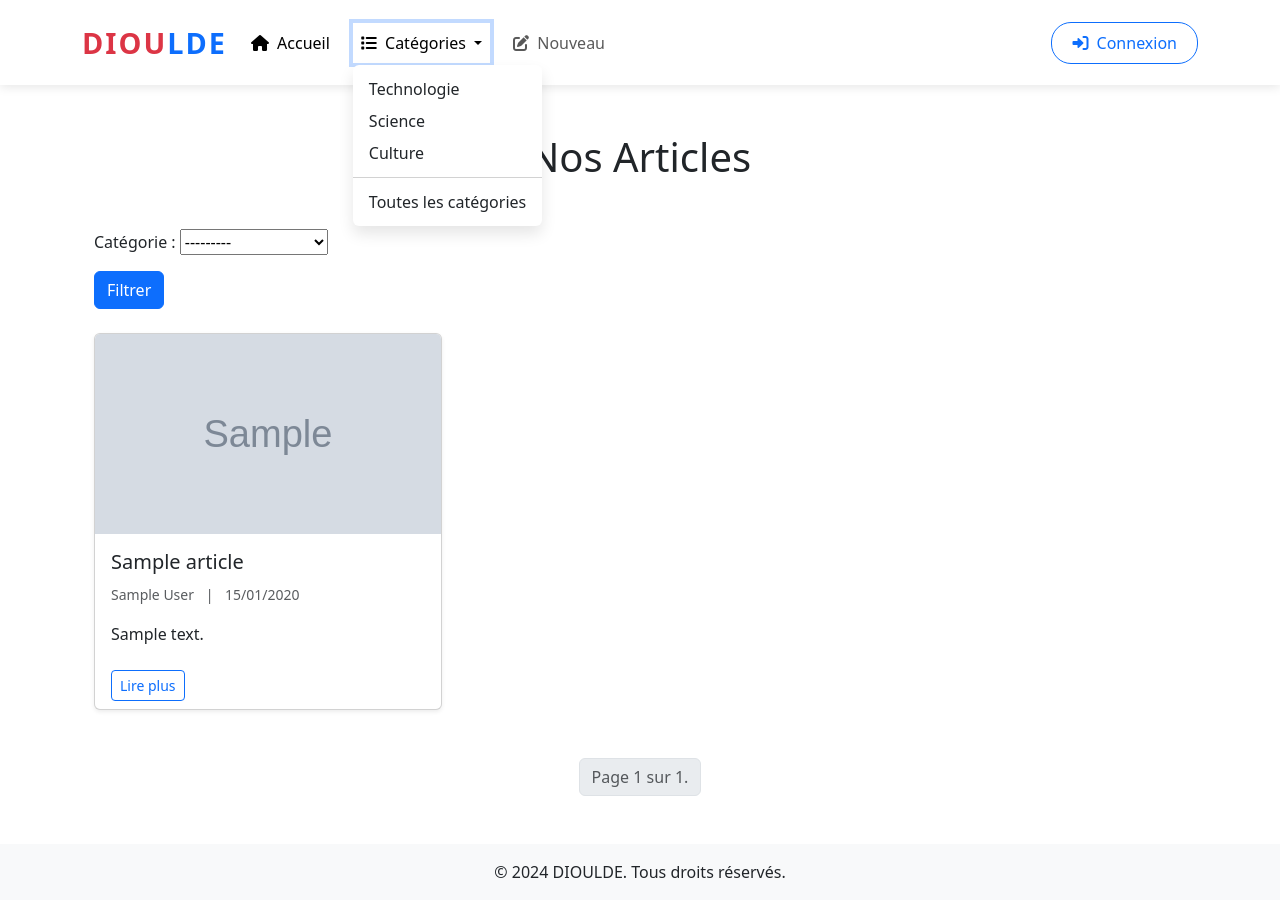
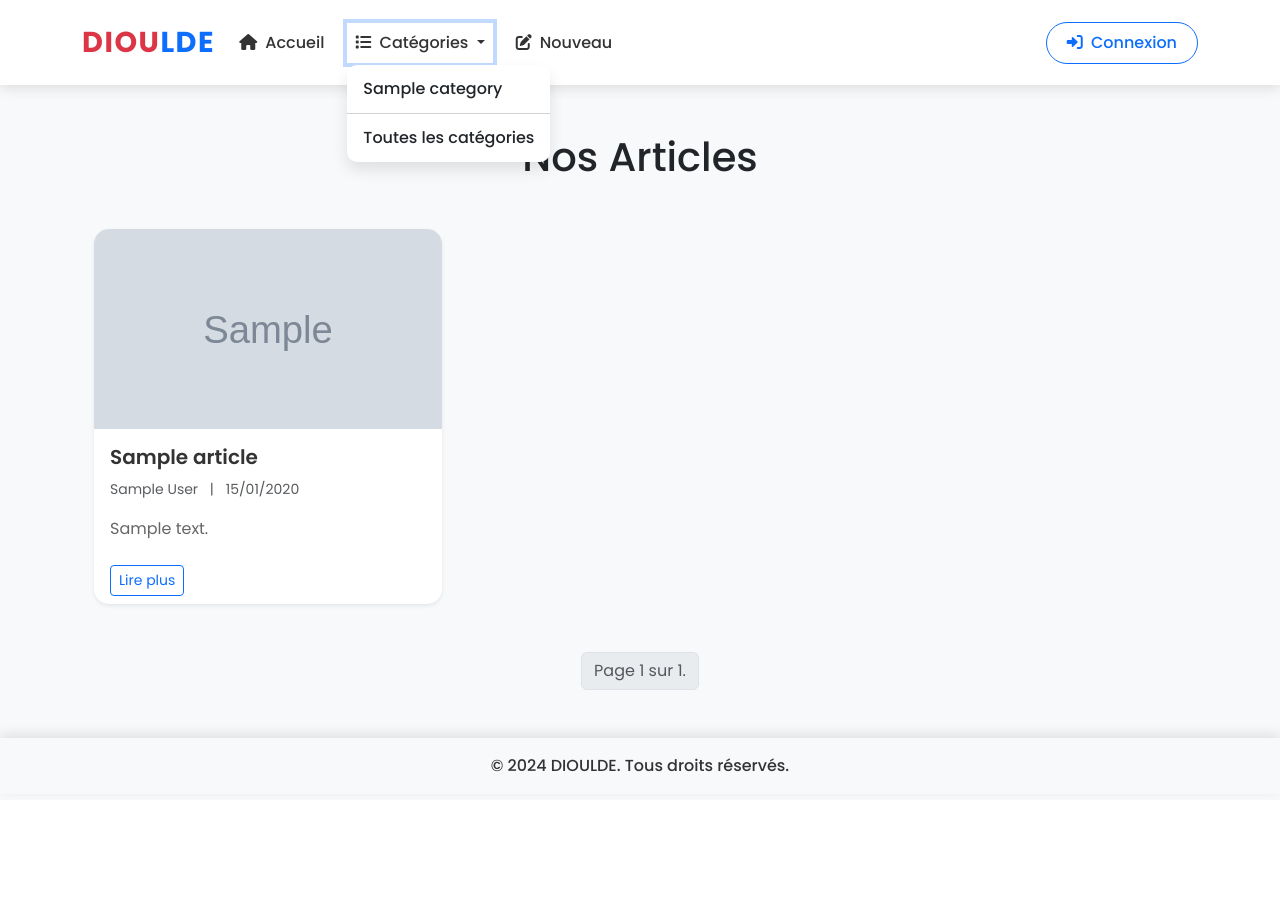
Before and after one commit to Barry7985/blog, a Django app: page / in a window 1280 px wide, after a click on "Catégories". After the commit the page ends 795 px from the top, so only its background shows below. Run offline with Django 4.2, Linux system fonts and the light colour scheme; tables that the repository leaves empty hold one stand-in row (values such as "Sample post"); grey boxes marked "Sample" are stand-in pictures.

Commit message:
feat: update article listing template with category dropdown and improved styling

```diff
--- a/article/templates/articles/base.html
+++ b/article/templates/articles/base.html
@@ -12,28 +12,144 @@
       rel="stylesheet"
       href="https://cdnjs.cloudflare.com/ajax/libs/font-awesome/6.0.0-beta3/css/all.min.css"
     />
+    <link
+      href="https://fonts.googleapis.com/css2?family=Poppins:wght@300;400;500;600;700&display=swap"
+      rel="stylesheet"
+    />
     <style>
+      /* Typographie moderne */
+      body {
+        font-family: 'Poppins', sans-serif;
+        background-color: #f8f9fa;
+      }
+
+      /* Navbar améliorée */
+      .navbar {
+        box-shadow: 0 4px 12px rgba(0, 0, 0, 0.1);
+        background-color: #ffffff;
+        padding: 1rem 0;
+      }
+
       .navbar-brand {
-        font-weight: bold;
+        font-weight: 700;
         font-size: 1.8rem;
+        letter-spacing: 1.5px;
+        color: #0d6efd !important;
       }
-      .navbar {
-        box-shadow: 0 2px 10px rgba(0, 0, 0, 0.1);
+
+      .navbar-brand span:first-child {
+        color: #dc3545;
       }
+
+      .navbar-brand span:last-child {
+        color: #0d6efd;
+      }
+
       .nav-item {
         margin-right: 15px;
       }
-      .btn-nav {
-        border-radius: 20px;
-        padding: 8px 20px;
+
+      .nav-link {
+        font-weight: 500;
+        color: #333 !important;
         transition: all 0.3s ease;
       }
-      .btn-nav:hover {
+
+      .nav-link:hover {
+        color: #0d6efd !important;
         transform: translateY(-2px);
       }
+
       .dropdown-menu {
         border: none;
         box-shadow: 0 8px 15px rgba(0, 0, 0, 0.1);
+        border-radius: 10px;
+      }
+
+      .dropdown-item {
+        font-weight: 500;
+        transition: all 0.3s ease;
+      }
+
+      .dropdown-item:hover {
+        background-color: #0d6efd;
+        color: #fff !important;
+        transform: translateX(5px);
+      }
+
+      /* Boutons améliorés */
+      .btn-nav {
+        border-radius: 25px;
+        padding: 8px 20px;
+        transition: all 0.3s ease;
+        font-weight: 500;
+      }
+
+      .btn-nav:hover {
+        transform: translateY(-2px);
+        box-shadow: 0 4px 8px rgba(0, 0, 0, 0.2);
+      }
+
+      /* Contenu principal */
+      main {
+        margin-top: 2rem;
+      }
+
+      /* Footer amélioré */
+      footer {
+        background-color: #ffffff;
+        box-shadow: 0 -4px 12px rgba(0, 0, 0, 0.1);
+        padding: 1.5rem 0;
+        margin-top: 3rem;
+      }
+
+      footer p {
+        margin: 0;
+        font-weight: 500;
+        color: #333;
+      }
+
+      /* Effets au survol pour les cartes (si utilisées dans le bloc body) */
+      .card {
+        transition: all 0.3s ease;
+        border: none;
+        border-radius: 15px;
+        overflow: hidden;
+        box-shadow: 0 4px 12px rgba(0, 0, 0, 0.1);
+      }
+
+      .card:hover {
+        transform: translateY(-5px);
+        box-shadow: 0 8px 20px rgba(0, 0, 0, 0.2);
+      }
+
+      .card-img-top {
+        height: 200px;
+        object-fit: cover;
+      }
+
+      .card-title {
+        font-weight: 600;
+        color: #333;
+      }
+
+      .card-text {
+        color: #666;
+      }
+
+      .card-footer {
+        background-color: transparent;
+        border-top: none;
+      }
+
+      /* Animation pour les boutons dans les cartes */
+      .card-footer .btn {
+        transition: all 0.3s ease;
+      }
+
+      .card-footer .btn:hover {
+        transform: translateY(-2px);
+        box-shadow: 0 4px 8px rgba(0, 0, 0, 0.2);
       }
     </style>
   </head>
@@ -41,8 +157,7 @@
     <nav class="navbar navbar-expand-lg navbar-light bg-white py-3">
       <div class="container">
         <a class="navbar-brand" href="#">
-          <span style="color: #dc3545; letter-spacing: 2px">DIOU</span
-          ><span style="color: #0d6efd; letter-spacing: 2px">LDE</span>
+          <span>DIOU</span><span>LDE</span>
         </a>
         <button
           class="navbar-toggler"
@@ -74,12 +189,21 @@
                 <i class="fas fa-list me-1"></i> Catégories
               </a>
               <ul class="dropdown-menu" aria-labelledby="navbarDropdown">
-                <li><a class="dropdown-item" href="#">Technologie</a></li>
-                <li><a class="dropdown-item" href="#">Science</a></li>
-                <li><a class="dropdown-item" href="#">Culture</a></li>
+                {% for category in categories %}
+                <li>
+                  <a
+                    class="dropdown-item"
+                    href="{% url 'list_article' %}?category={{ category.id }}"
+                  >
+                    {{ category.name }}
+                  </a>
+                </li>
+                {% endfor %}
                 <li><hr class="dropdown-divider" /></li>
                 <li>
-                  <a class="dropdown-item" href="#">Toutes les catégories</a>
+                  <a class="dropdown-item" href="{% url 'list_article' %}">
+                    Toutes les catégories
+                  </a>
                 </li>
               </ul>
             </li>
--- a/article/templates/articles/list_articles.html
+++ b/article/templates/articles/list_articles.html
@@ -3,21 +3,6 @@
 {% block body %}
 <div class="container mt-5">
   <h1 class="text-center mb-5">Nos Articles</h1>
-
-  <!-- Formulaire de filtre -->
-  <form method="get" class="mb-4">
-    <div class="row g-3">
-      <div class="col-md-6">
-        {{ filter.form.category.label_tag }}
-        {{ filter.form.category }}
-      </div>
-      <div class="col-md-6">
-        {{ filter.form.title.label_tag }}
-        {{ filter.form.title }}
-      </div>
-    </div>
-    <button type="submit" class="btn btn-primary mt-3">Filtrer</button>
-  </form>
 
   <!-- Liste des articles -->
   <div class="row row-cols-1 row-cols-md-2 row-cols-lg-3 g-4">
--- a/article/views.py
+++ b/article/views.py
@@ -5,7 +5,7 @@ from django.urls import reverse, reverse_lazy
 from django.views.generic import DetailView
 from django.views.generic import DeleteView
 from .forms import ArticleForm, CommentForm
-from .models import Article
+from .models import Article, Category
 from django.core.paginator import Paginator
 from .filters import ArticleFilter
 
@@ -22,9 +22,13 @@ def list_article(request):
     page_number = request.GET.get('page')
     page_obj = paginator.get_page(page_number)
 
+    # Récupérer toutes les catégories
+    categories = Category.objects.all()
+
     context = {
         'filter': article_filter,
         'page_obj': page_obj,
+        'categories': categories,  # Passer les catégories au template
     }
     return render(request, 'articles/list_articles.html', context)
 
```
Also changed, not shown: media/articles/XXL_height.webp (added).
